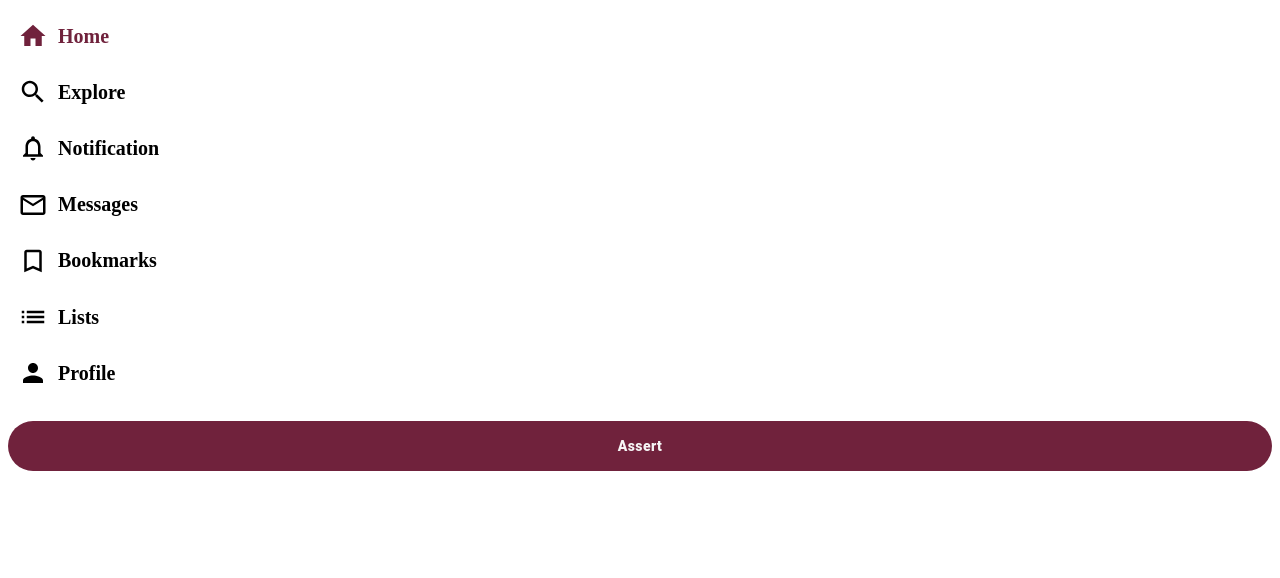
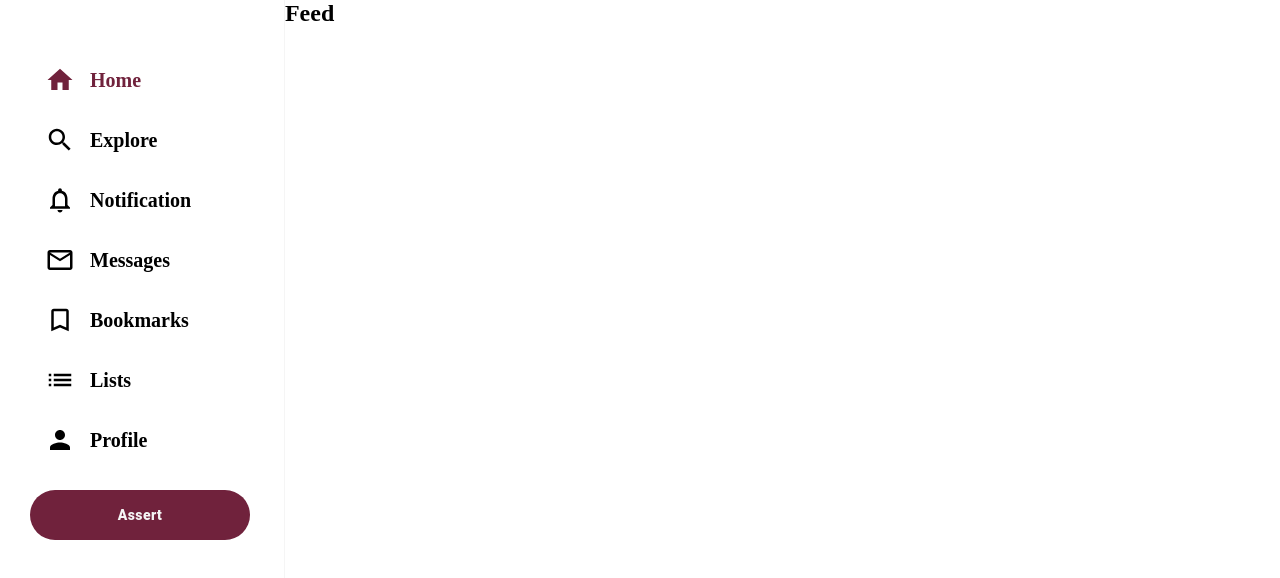
Before and after one commit to PratapTyagi/asserter, a React (Create React App) app: page / in a window 1280 px wide. Shown: the top 578 px of the page. Built offline with nearby package versions, Linux system fonts and the light colour scheme.

Commit message:
Completed 'Sidebar' styling

```diff
--- a/src/App.css
+++ b/src/App.css
@@ -1,10 +1,16 @@
 * {
   margin: 0;
-  padding: 0;
-  box-sizing: border-box;
 }
-
 body {
   --twitter-color: whitesmoke;
   --twitter-background: rgb(112, 34, 60);
 }
+
+.app {
+  display: flex;
+  height: 100vh;
+  max-width: 1300px;
+  margin-left: auto;
+  margin-right: auto;
+  padding: 0 10px;
+}
--- a/src/App.js
+++ b/src/App.js
@@ -2,13 +2,14 @@ import Sidebar from "./components/sidebar/Sidebar";
 import Feed from "./components/feed/Feed";
 import SignInSignUp from "./components/signin-signup/SignInSignUp";
 
+import "./App.css";
 const App = () => {
   return (
     <div className="app">
       {/* <h1>Asserter</h1> */}
       <Sidebar />
-      {/* <Feed />
-      <SignInSignUp /> */}
+      <Feed />
+      {/* <SignInSignUp /> */}
     </div>
   );
 };
--- a/src/components/sidebar/Sidebar.css
+++ b/src/components/sidebar/Sidebar.css
@@ -1,11 +1,10 @@
-:root {
-  --twitter-color: whitesmoke;
-  --twitter-background: rgb(112, 34, 60);
-}
-
 .sidebar {
-  display: flex;
-  flex-direction: column;
+  border-right: 0.1px solid var(--twitter-color);
+  flex: 0.2;
+  /* min-width: 250px; */
+  padding-top: 50px;
+  padding-left: 20px;
+  padding-right: 20px;
 }
 
 .sidebar_assert {
@@ -18,4 +17,5 @@
   border-radius: 30px !important;
   height: 50px !important;
   margin-top: 20px !important;
+  width: 220px !important;
 }
--- a/src/components/sidebar/SidebarOption.css
+++ b/src/components/sidebar/SidebarOption.css
@@ -12,7 +12,7 @@
 }
 
 .sidebarOption > .MuiSvgIcon-root {
-  padding: 10px;
+  padding: 15px;
   font-size: 30px;
 }
 
```
